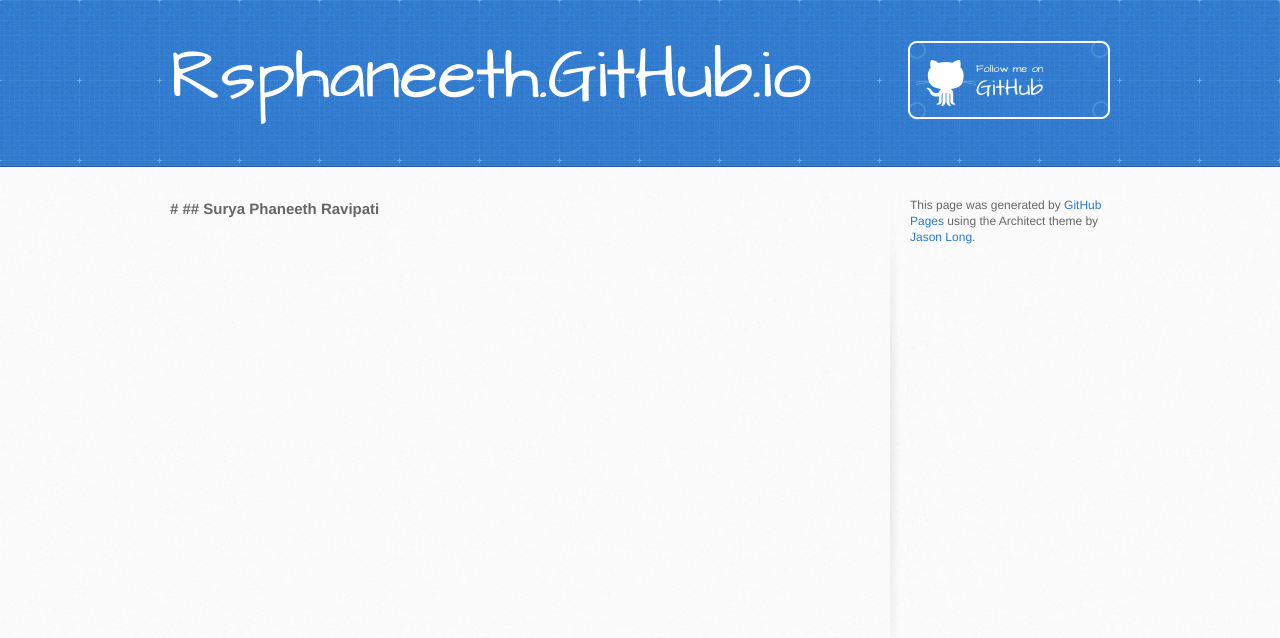
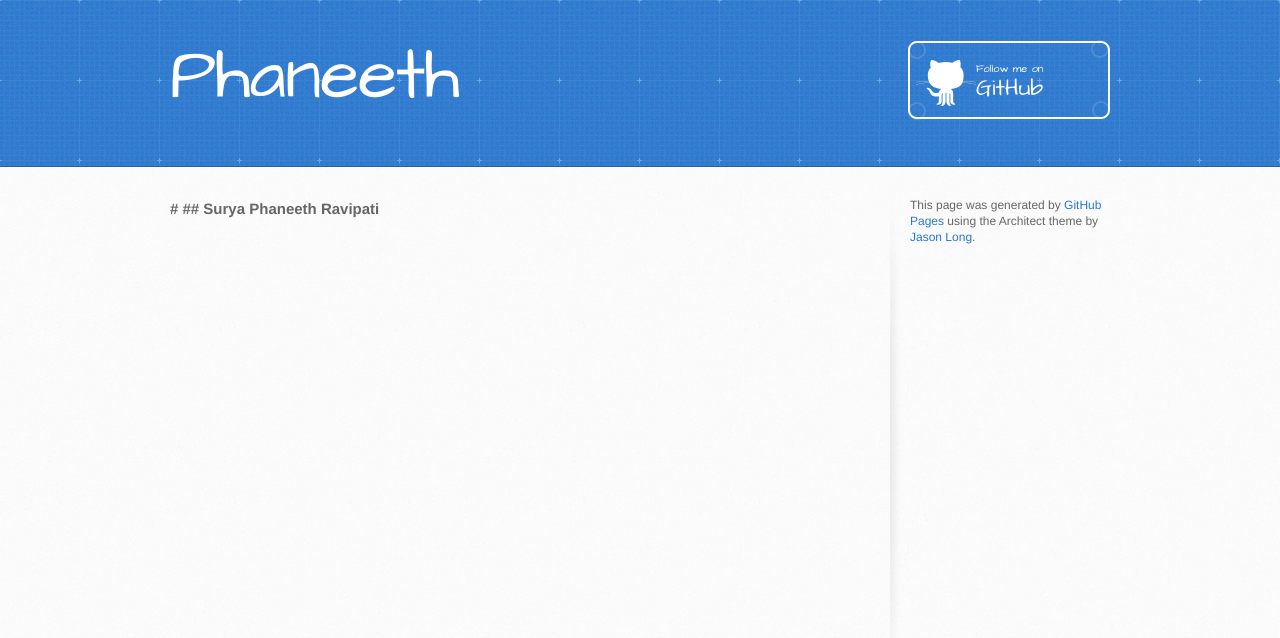
Before and after one commit to rsphaneeth/rsphaneeth.github.io, a plain HTML site: page index.html in a window 1280 px wide. Drawn offline with Linux system fonts and the light colour scheme.

Commit message:
First commit

```diff
--- a/index.html
+++ b/index.html
@@ -19,7 +19,7 @@
   <body>
     <header>
       <div class="inner">
-        <h1>Rsphaneeth.GitHub.io</h1>
+        <h1>Phaneeth</h1>
         <h2></h2>
         <a href="https://github.com/rsphaneeth" class="button"><small>Follow me on</small> GitHub</a>
       </div>
```
